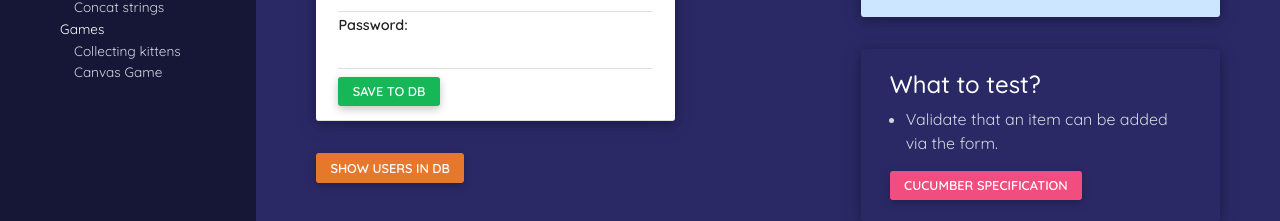
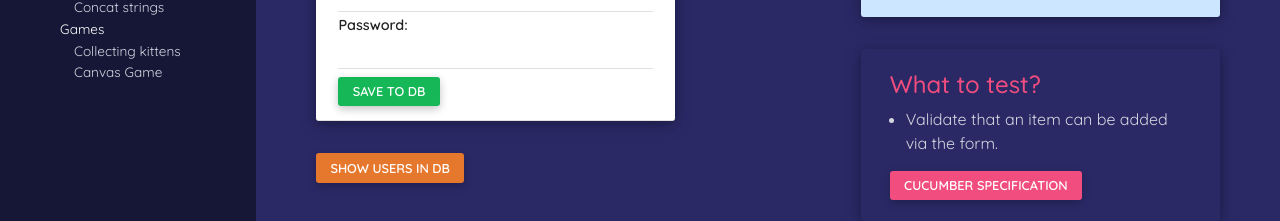
Before and after one commit to karinlj/boozang-thelab, a React (Create React App) app: page /formFill in a window 1280 px wide. Shown: the part 488-709 px from the top of the page. Built offline with nearby package versions, Linux system fonts and the light colour scheme.

Commit message:
adding What to test edits

```diff
--- a/src/components/text/WhatToTest.js
+++ b/src/components/text/WhatToTest.js
@@ -76,7 +76,7 @@ export const CatShelterWhatToTest = () => {
       <h4>What to test?</h4>
       <ul>
         <li>Validate that a cat can be added to the shelter.</li>
-        <li> Validate that a cat can be removed from the shelter.</li>
+        <li>Validate that a cat can be renamed.</li>
         <li>Validate that a cat can be removed from the shelter.</li>
       </ul>
       <button className="linkBtn">
--- a/src/components/text/text.scss
+++ b/src/components/text/text.scss
@@ -64,8 +64,10 @@
   }
 }
 .comp_what_to_test {
+  // background: #fff;
+  // background: $themecolorLilaDark;
   h4 {
-    color: #fff;
+    color: $themecolorNewPink;
   }
   ul {
     margin-bottom: 1rem;
```
Also changed, not shown: public/features/catShelter.txt, 1 other file (tests, documents, lock files or other folders).
